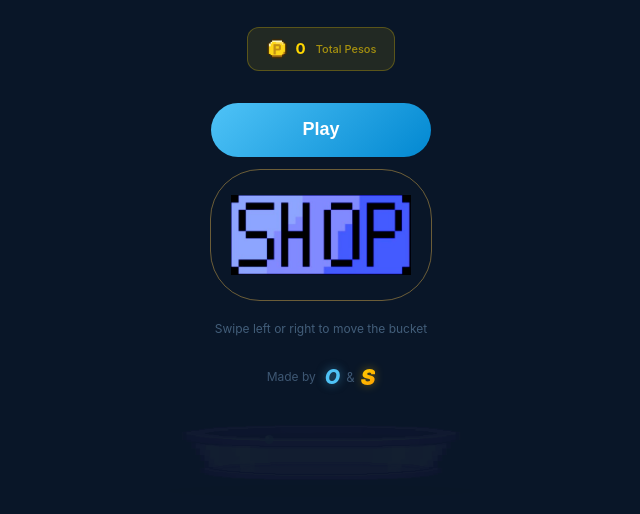
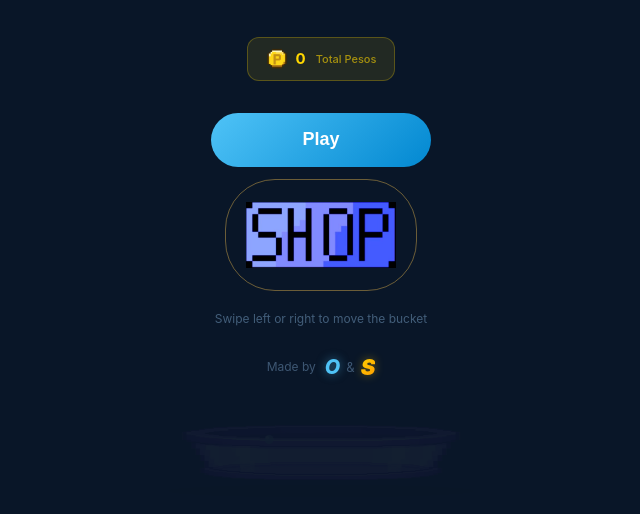
Before and after one commit to chinpatakdamdampro-web/water-bucket-game, a plain HTML site: page index.html in a window 1280 px wide. Shown: the part 286-800 px from the top of the page, without its empty margins (319-959 px from the left). Drawn offline with Linux system fonts and the light colour scheme.

Commit message:
Update index.html

```diff
--- a/index.html
+++ b/index.html
@@ -83,7 +83,7 @@ canvas { display:block; touch-action:none; }
   display:flex; align-items:center; justify-content:center; gap:8px;
   -webkit-user-select:none; user-select:none;
 }
-.btn-shop img { width:180px; height:110px; object-fit:contain; }
+.btn-shop img { width:150px; height:90px; object-fit:contain; }
 .btn-shop.icon-only { font-size: 0; padding: 10px 20px; min-height: 56px; width: auto; }
 .btn-secondary {
   background:transparent;
```
